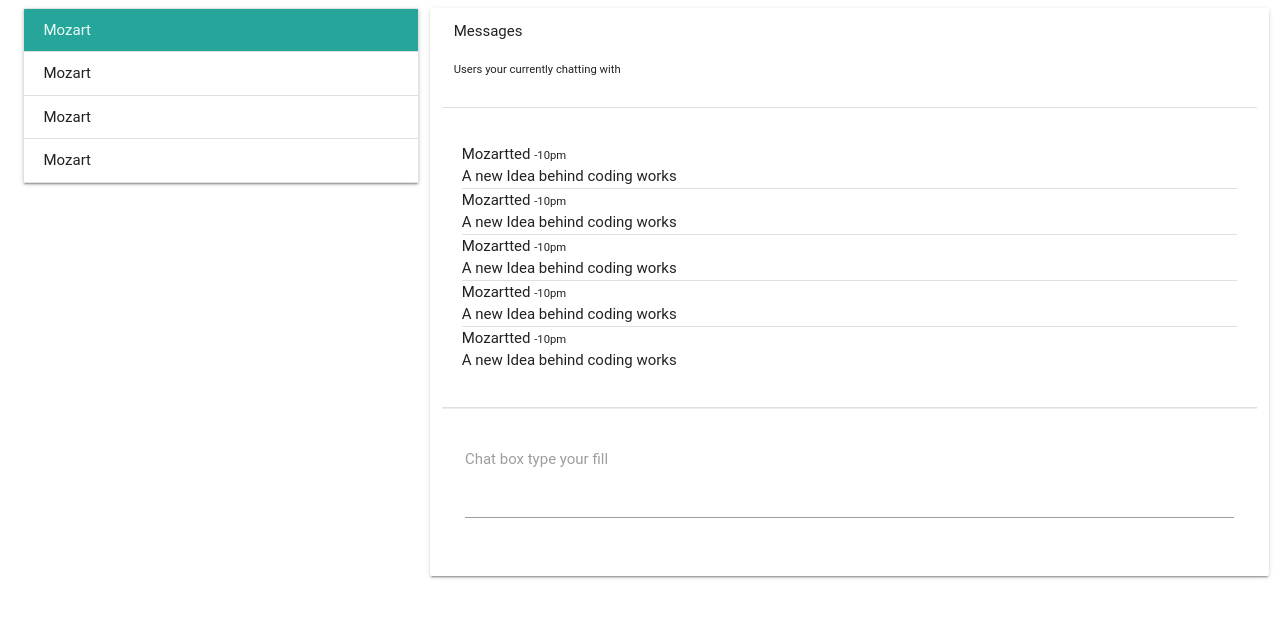
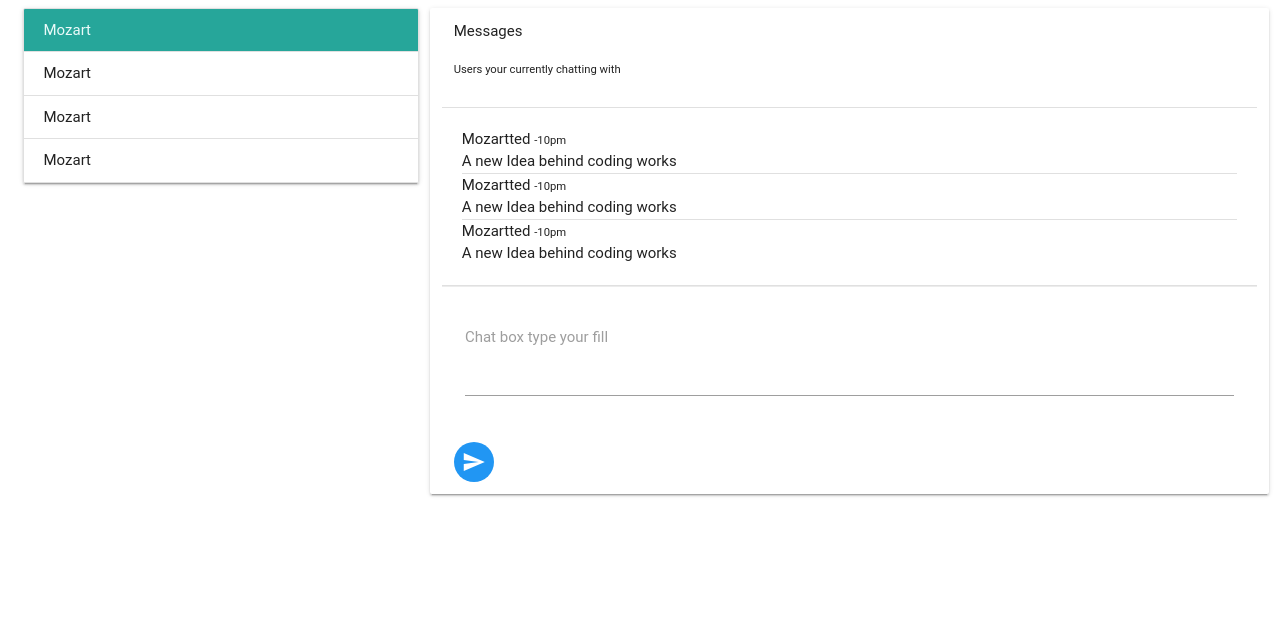
Before and after one commit to Mozartted/Chat-with-Socket.io, a website: page app/index.html in a window 1280 px wide. Drawn offline with nearby package versions, Linux system fonts and the light colour scheme; files that its build step writes are made by us from their sources; a web font is replaced by a local one.

Commit message:
(Files): Reconstructing script.js to bind user entrance

```diff
--- a/app/index.html
+++ b/app/index.html
@@ -7,6 +7,7 @@
     <script src="dist/js/materialize.js"></script>
     <script src="/socket.io/socket.io.js"></script>
     <script src="dist/js/script.js"></script>
+    <link href="https://fonts.googleapis.com/icon?family=Material+Icons" rel="stylesheet">
 
 </head>
 
@@ -35,7 +36,7 @@
                     <span id="userid"  data-attr-id=""></span>
                     <span id="selected_id" sendto=""></span>
                 </div>
-                <div class="card col s8 " id="chat-sections">
+                <div class="card col s8 ">
                     <div>
                         <div class="header" style="padding:12px" >
                             <span class="header_medium color-grey">Messages</span>
@@ -43,45 +44,21 @@
                         </div>
                     </div>
                     <div class="divider"></div>
+                    <div class="card-content sections" id="chat-sections">
                         <div class="tab-content active" id="tab-2">
-                        <div class="card-content sections">
-                            <div>
-                                <ul class="user-message">
-                                    <li>
                             <div class="message">
                                 <span class="message-head">Mozartted <small>-10pm</small></span>
                                 <p>A new Idea behind coding works</p>
                             </div>
-                                        </li>
                             <div class="divider"></div>
-                                        <li>
                             <div class="message">
                                 <span class="message-head">Mozartted <small>-10pm</small></span>
                                 <p>A new Idea behind coding works</p>
                             </div>
-                                        </li>
                             <div class="divider"></div>
-                                        <li>
                             <div class="message">
                                 <span class="message-head">Mozartted <small>-10pm</small></span>
                                 <p>A new Idea behind coding works</p>
-                                            </div>
-                                        </li>
-                                        <div class="divider"></div>
-                                        <li>
-                                            <div class="message">
-                                                <span class="message-head">Mozartted <small>-10pm</small></span>
-                                                <p>A new Idea behind coding works</p>
-                                            </div>
-                                        </li>
-                                        <div class="divider"></div>
-                                        <li>
-                                            <div class="message">
-                                                <span class="message-head">Mozartted <small>-10pm</small></span>
-                                                <p>A new Idea behind coding works</p>
-                                            </div>
-                                        </li>
-                                    </ul>
                             </div>
                         </div>
                     </div>
@@ -95,6 +72,7 @@
                                 <label for="textarea1">Chat box type your fill</label>
                             </div>
                         </div>
+                        <button class="save btn-flat blue white-text btn-floating"><i class="material-icons">send</i></button>
                     </div>
 
                 </div>
--- a/app/script.js
+++ b/app/script.js
@@ -58,10 +58,58 @@
                     username=val.user_name;
 
                 //the next step appends this user to the list view
-                $('.users').append('<li class="tab" id="'.id.'" onclick=selectid('.id.')><a href="#user'.+id.'" ><div>'.username.'</div></a></li>');
+                $('.users').append('
+                <div class="collection-item" id="'.id.'">
+                        <span class="title">'.username.'</span>
+                    </div>'
+                );
 
                 //create a view for the user added
                 $('#chat-sections').append('<div id="user'.+id.'"> </div>');
+
+                /**
+                <div class="tab-content active" id="tab-2">
+                    <div>
+                        <ul class="user-message">
+                            <li>
+                                <div class="message">
+                                    <span class="message-head">Mozartted <small>-10pm</small></span>
+                                          <p>A new Idea behind coding works</p>
+                                    </div>
+                                </li>
+                               <div class="divider"></div>
+                                <li>
+                                    <div class="message">
+                                        <span class="message-head">Mozartted <small>-10pm</small></span>
+                                        <p>A new Idea behind coding works</p>
+                                    </div>
+                                </li>
+                                <div class="divider"></div>
+                                <li>
+                                    <div class="message">
+                                        <span class="message-head">Mozartted <small>-10pm</small></span>
+                                        <p>A new Idea behind coding works</p>
+                                    </div>
+                                </li>
+                                <div class="divider"></div>
+                                <li>
+                                    <div class="message">
+                                        <span class="message-head">Mozartted <small>-10pm</small></span>
+                                        <p>A new Idea behind coding works</p>
+                                    </div>
+                                </li>
+                                <div class="divider"></div>
+                                <li>
+                                    <div class="message">
+                                        <span class="message-head">Mozartted <small>-10pm</small></span>
+                                        <p>A new Idea behind coding works</p>
+                                    </div>
+                                </li>
+                            </ul>
+                        </div>
+                    </div>
+
+                **/
             });
 
     	});
```
Also changed, not shown: app/dist/js/script.js. Lines whose indentation alone changed are shown as unchanged.
